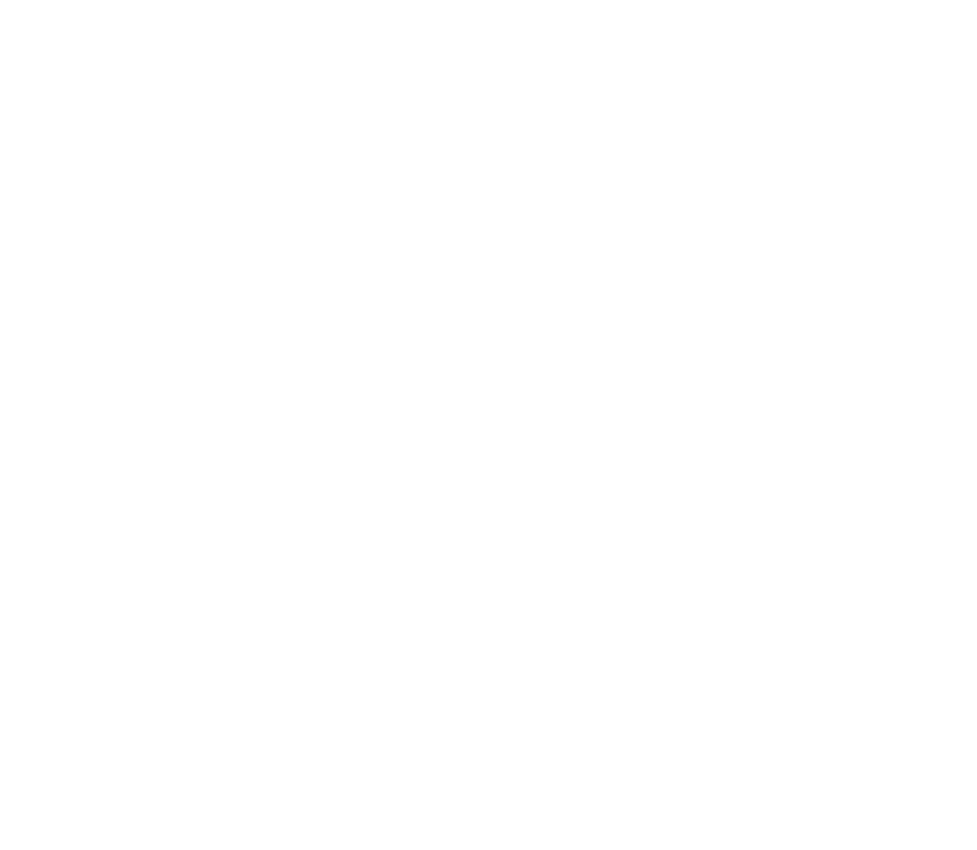
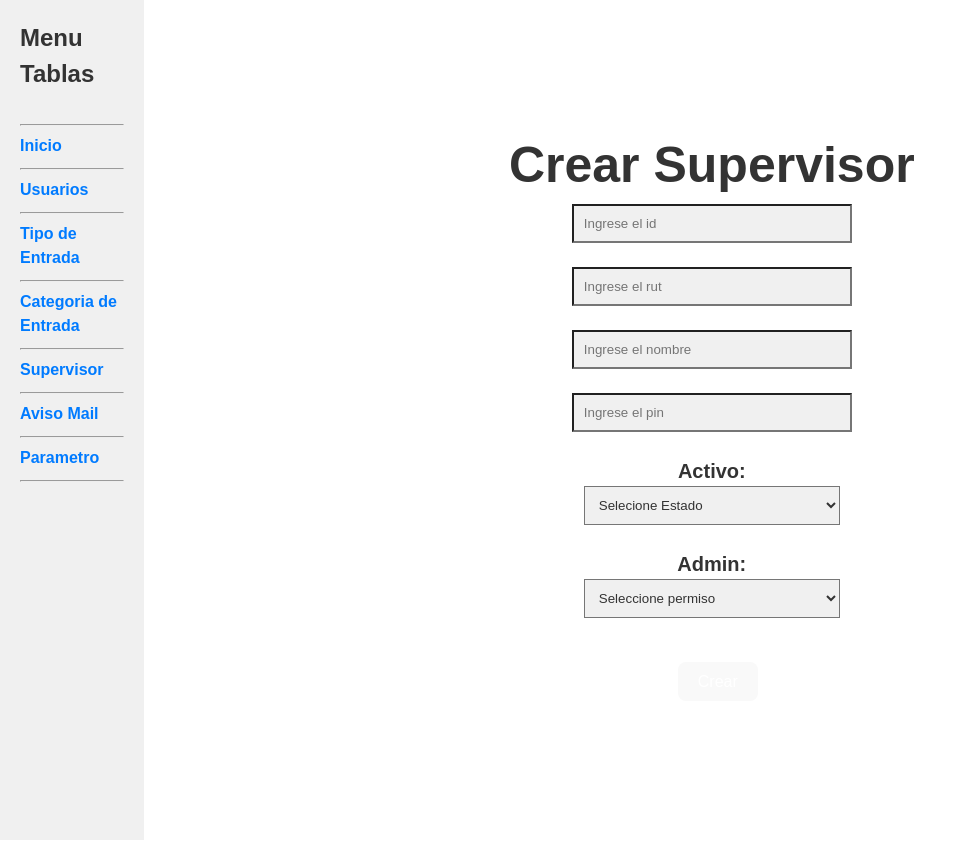
Before and after one commit to nicolo404/front-practico-MDS, a React (Vite) app: page /tbl_supervisor/crear-supervisor in a window 1280 px wide. Before the commit this address had no page. Shown: the whole page, without its empty margins (0-977 px from the left). Before the commit the page ends 800 px from the top, so only its background shows below. Built offline with nearby package versions, Linux system fonts and the light colour scheme.

Commit message:
Agregar Supervisor

```diff
--- a/src/Aplicacion.jsx
+++ b/src/Aplicacion.jsx
@@ -6,6 +6,7 @@
 import Tabla_tipoEntrada from "./tipo_entrada/Tabla_tipoEntrada"
 import Tabla_categoriaEntrada from "./categoria_entrada/Tabla_categoriaEntrada"
 import Tabla_supervisor from "./supervisor/Tabla_supervisor"
+import Crear_supervisor from "./supervisor/Crear_supervisor"
 import Tabla_avisomail from "./avisomail/Tabla_avisomail"
 import Tabla_parametro from "./parametro/Tabla_parametro"
 
@@ -20,6 +21,7 @@
         <Route path="tbl_tipoentrada" element={ <Tabla_tipoEntrada/> } />
         <Route path="tbl_categoriaentrada" element={ <Tabla_categoriaEntrada/> } />
         <Route path="tbl_supervisor" element={ <Tabla_supervisor/> } />
+        <Route path="tbl_supervisor/crear-supervisor" element={ <Crear_supervisor/> } />
         <Route path="tbl_avisomail" element={ <Tabla_avisomail/> } />
         <Route path="tbl_parametro" element={ <Tabla_parametro/> } />
       </Routes>
--- a/src/App.css
+++ b/src/App.css
@@ -13,7 +13,7 @@
     font-size: 50px;
     color: #333;
   }
-  #titulo-tipo-entrada, .titulo-crear-update, #titulo-avisomail{
+  #titulo-tipo-entrada, .titulo-crear-update, #titulo-avisomail, #titulo-crear-update{
     text-align: center;
     font-weight: bold;
     font-size: 50px;
@@ -152,7 +152,7 @@
   }
   .input-new-update-user{
     width: 40%;
-    height: 5%;
+    height: 10%;
     display: flex;
     flex-direction: column;
     padding: 10px;
--- a/src/services/tbl_supervisor.js
+++ b/src/services/tbl_supervisor.js
@@ -13,6 +13,7 @@
     return data;
 }
 const post_tbl_supervisor = async (obj) => {
+    console.log(obj);
     const { data } = await axios.post(baseURL+"crear-tbl_supervisor/", obj);
     console.log(data);
     return data;
--- /dev/null
+++ b/src/supervisor/Crear_supervisor.jsx
@@ -0,0 +1,102 @@
+import React from "react";
+import { Link } from "react-router-dom";
+import Menu from "../components/Menu";
+import { post_tbl_supervisor } from "../services/tbl_supervisor";
+import Swal from "sweetalert2";
+
+import "../App.css"
+
+const Crear_supervisor = () => {
+    const [supervisor, setSupervisor] = React.useState({
+        i_idsupervisor: "",
+		s_rutsupervisor: "",
+		s_nombresupervisor: "",
+		i_pinsupervisor: "",
+		i_activo: "",
+		i_admin: ""
+    });
+    const handleChange = (e) => {
+        setSupervisor({
+            ...supervisor,
+            [e.target.name]: e.target.value,
+        });
+    };
+    const handleSubmit = (e) => {
+        e.preventDefault();
+        console.log(supervisor);
+        post_tbl_supervisor(supervisor).then(() => {
+            Swal.fire("Supervisor Creado!", "Tu supervisor ha sido creado.", "success");
+            setTimeout(() => {
+                window.location.href = "/tbl_supervisor";
+            }, 1100);
+        });
+    }
+
+    return (
+        <div className="main">
+            <Menu></Menu>
+            <div className="contenido-crear-usuario">
+                <h1 id="titulo-crear-update">Crear Supervisor</h1>
+                <form onSubmit={handleSubmit} className="form-new-update-user">
+                    <input
+                        type="text"
+                        name="i_idsupervisor"
+                        placeholder="Ingrese el id"
+                        onChange={handleChange}
+                        className="input-new-update-user"
+                    />
+                    <br />
+                    <input
+                        type="text"
+                        name="s_rutsupervisor"
+                        placeholder="Ingrese el rut"
+                        onChange={handleChange}
+                        className="input-new-update-user"
+                    />
+                    <br />
+                    <input
+                        type="text"
+                        name="s_nombresupervisor"
+                        placeholder="Ingrese el nombre"
+                        onChange={handleChange}
+                        className="input-new-update-user"
+                    />
+                    <br />
+                    <input
+                        type="text"
+                        name="i_pinsupervisor"
+                        placeholder="Ingrese el pin"
+                        onChange={handleChange}
+                        className="input-new-update-user"
+                    />
+                    <br />
+                    <label>Activo: </label>
+                    <select
+                    name="i_activo"
+                    onChange={handleChange}
+                    className="input-new-update-user"
+                    >
+                    <option value="default">Selecione Estado</option>
+                    <option value={1}>1</option>
+                    <option value={0}>0</option>
+                    </select>
+                    <br />
+                    <label>Admin: </label>
+                    <select
+                    name="i_admin"
+                    onChange={handleChange}
+                    className="input-new-update-user"
+                    >
+                    <option value="default">Seleccione permiso</option>
+                    <option value={1}>1</option>
+                    <option value={0}>0</option>
+                    </select>
+                    <br />
+                    <button type="submit" className="boton-crear-update">Crear</button>
+                </form>
+            </div>
+        </div>
+    );
+};
+
+export default Crear_supervisor;
--- a/src/supervisor/Tabla_supervisor.jsx
+++ b/src/supervisor/Tabla_supervisor.jsx
@@ -1,9 +1,9 @@
 import React from "react";
-import { get_tbl_supervisor, get_tbl_supervisorById, put_tbl_supervisor} from "../services/tbl_supervisor";
+import { get_tbl_supervisor, get_tbl_supervisorById, put_tbl_supervisor, delete_tbl_supervisor} from "../services/tbl_supervisor";
 import "../App.css"
 import { Link } from "react-router-dom";
 import Menu from "../components/Menu";
-
+import Swal from "sweetalert2";
 
 
 const Tabla_supervisor = () => {
@@ -24,12 +24,34 @@
         });
     }
 
+    const Eliminar = (id) => {
+        Swal.fire({
+            title: '¿Estás seguro?',
+            icon: 'warning',
+            showCancelButton: true,
+            confirmButtonColor: '#3085d6',
+            cancelButtonColor: '#c44',
+            confirmButtonText: 'Sí, eliminar'
+            }).then((result) => {
+            if (result.isConfirmed) {
+                delete_tbl_supervisor(id).then(() => {
+                    Swal.fire(
+                    '¡Eliminado!'
+                    )
+                    setTimeout(() => {
+                        window.location.reload();
+                    }, 1100);
+                });
+            }
+        })
+    }
+
     if (!data) return null;
 
     return (
         <div className="main">
         <Menu></Menu>
-        <div className="contenido">
+        <div  className="contenido">
         <div  id="tabla-supervisor">
         <h1>Tabla Supervisor</h1>
         <button><Link to={`crear-supervisor`}>Agregar ➕</Link></button>
@@ -57,6 +79,7 @@
                 <td>
                     <button><Link to={`editar-usuario/${supervisor.i_idsupervisor}`}>Editar</Link></button>
                     <button onClick={() => CambiarEstado(supervisor.i_idsupervisor)}>Cambiar Estado</button>
+                    <button onClick={() => Eliminar(supervisor.i_idsupervisor)}>Borrar</button>
                 </td>
                 </tr>
             ))}
```
